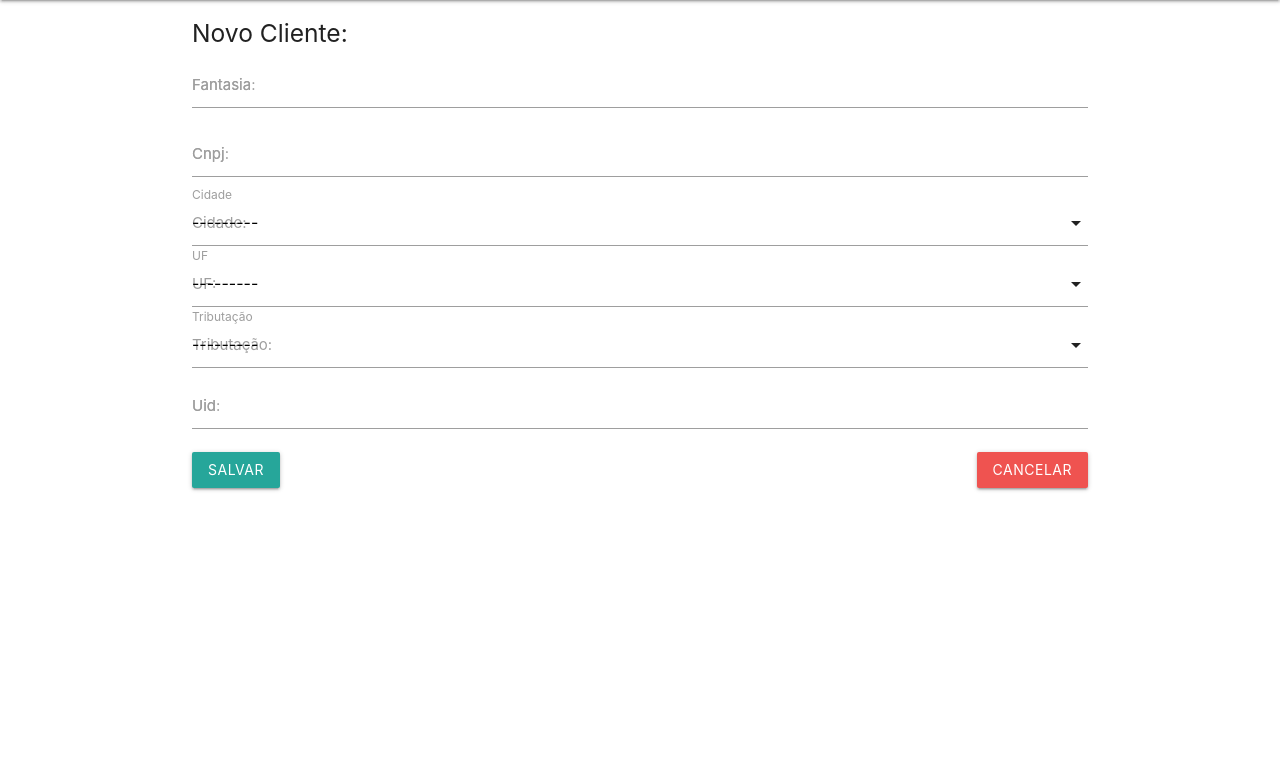
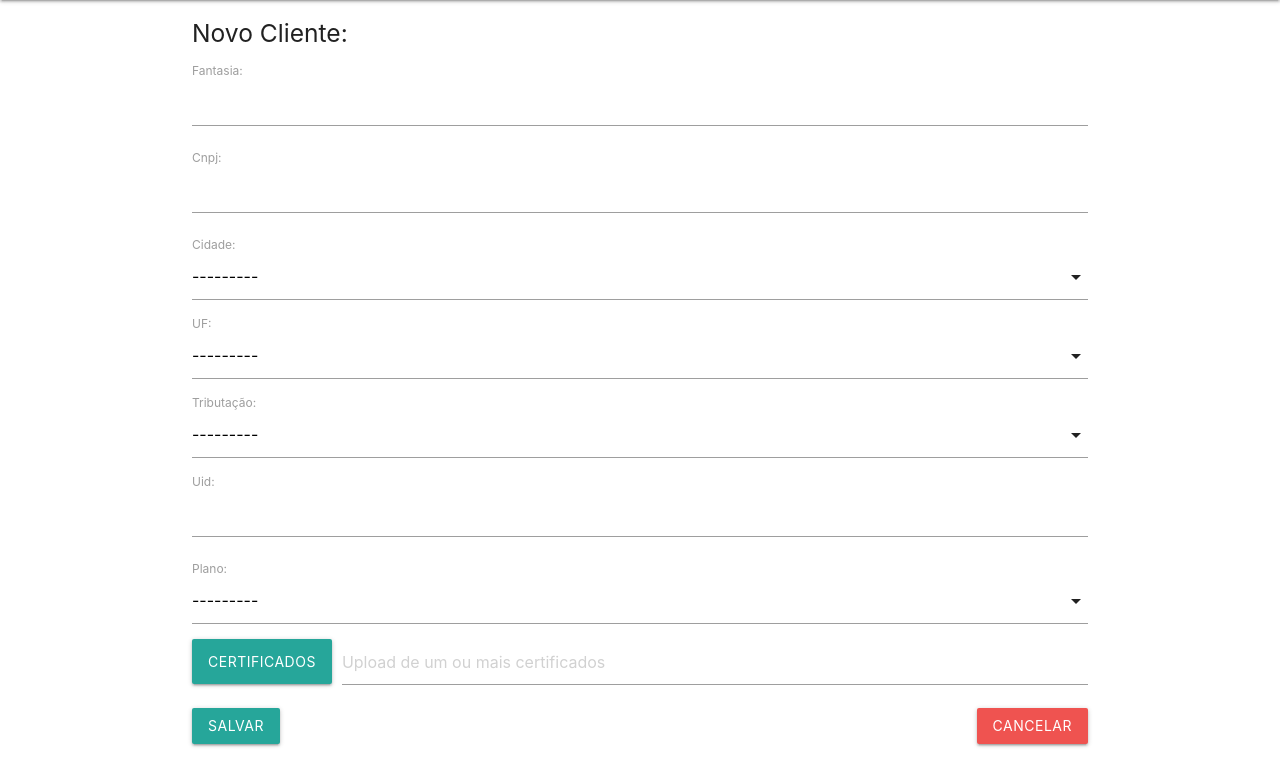
Before and after one commit to JulianoAlexGomes/helpwise, a Django app: page /cliente/novo/ in a window 1280 px wide. Shown: the part 64-823 px from the top of the page. Before the commit the page ends 555 px from the top, so only its background shows below. Run offline with Django 3.2, Linux system fonts and the light colour scheme; data that the repository does not hold is empty.

Commit message:
updating

```diff
--- a/tiqt/apps/core/forms.py
+++ b/tiqt/apps/core/forms.py
@@ -16,6 +16,7 @@ class ClienteForm(forms.ModelForm):
                     'uf',
                     'tributacao',
                     'uid',
+                    'plano',
                 ]
         widgets = {
             'fantasia': forms.TextInput(attrs={'id': 'id_fantasia'}),
@@ -24,6 +25,7 @@ class ClienteForm(forms.ModelForm):
             'uf': forms.TextInput(attrs={'id': 'id_uf'}),
             'tributacao': forms.TextInput(attrs={'id': 'id_tributacao'}),
             'uid': forms.TextInput(attrs={'id': 'id_uid'}),
+            'plano': forms.Select(attrs={'id': 'id_plano'}),
         }
 
 class TicketForm(forms.ModelForm):
--- a/tiqt/apps/core/models.py
+++ b/tiqt/apps/core/models.py
@@ -71,6 +71,12 @@ class Situacao(models.Model):
     def __str__(self):
         return self.descricao
 
+class Plano(models.Model):
+    descricao = models.CharField(max_length=50, null=True, blank=True)
+
+    def __str__(self):
+        return self.descricao
+
 
 class Cliente(models.Model):
     razao_social = models.CharField(max_length=120, null=True, blank=True)
@@ -94,6 +100,8 @@ class Cliente(models.Model):
     motivo_inativacao = models.TextField(null=True, blank=True)
     data_inativacao = models.DateTimeField(null=True, blank=True)
     uid = models.CharField(max_length=120, null=True, blank=True)
+    certificado_digital = models.FileField(upload_to='certificados/', null=True, blank=True, default=None)
+    plano = models.ForeignKey(Plano, on_delete=models.PROTECT, null=True, blank=True)
 
     def __str__(self):
         return f"{self.fantasia or ''} - {self.cidade or ''}/{self.uf or ''}"
@@ -209,7 +217,7 @@ class Comentario(models.Model):
     ticket = models.ForeignKey(Ticket, on_delete=models.CASCADE, related_name="comentarios")
     texto = models.TextField()
     proximo_contato = models.DateTimeField(null=True, blank=True)
-    tipo = models.ForeignKey(TipoAcao, on_delete=models.PROTECT, null=True, blank=True)
+    tipo = models.ForeignKey(TipoAcao, on_delete=models.PROTECT, null=True, blank=True, default=1)
     criado_em = models.DateTimeField(auto_now_add=True)
     autor = models.ForeignKey(User, on_delete=models.CASCADE)
 
@@ -240,3 +248,11 @@ class ComentarioImagem(models.Model):
 
     def __str__(self):
         return f"Imagem ({self.imagem.name})"
+
+class CertificadoCliente(models.Model):
+    cliente = models.ForeignKey(Cliente, on_delete=models.CASCADE, related_name='certificados')
+    arquivo = models.FileField(upload_to='clientes_certificados/')
+    criado_em = models.DateTimeField(auto_now_add=True)
+
+    def __str__(self):
+        return f"Arquivo ({self.arquivo.name})"
--- a/tiqt/apps/core/tables.py
+++ b/tiqt/apps/core/tables.py
@@ -12,6 +12,6 @@ class TicketTable(Table):
     class Meta:
         model = Ticket
         template_name = 'django_tables2/table.html'
-        fields = ('id', 'atendente', 'titulo', 'prioridade', 'cliente', 'responsavel')
+        fields = ('id', 'atendente', 'titulo', 'tipo', 'prioridade', 'cliente', 'responsavel')
         attrs = {'class': 'striped responsive-table'}
         paginate_by = None
--- a/tiqt/apps/core/templates/core/cliente_form.html
+++ b/tiqt/apps/core/templates/core/cliente_form.html
@@ -3,28 +3,36 @@
 
 {% block content %}
 <h5>{% if object %}Editar Cliente:{% else %}Novo Cliente:{% endif %}</h5>
-<form method="post"> {% csrf_token %}
-    {% for field in form %}
-        <div class="input-field">
-            {{ field.label_tag }}
-            {{ field }}
-            {% if field.value %}
-                <label for="{{ field.id_for_label }}" class="active">{{ field.label }}</label>
-            {% else %}
-                <label for="{{ field.id_for_label }}">{{ field.label }}</label>
-            {% endif %}
-            {% if field.help_text %}
-                <small class="form-text text-muted">{{ field.help_text }}</small>
-            {% endif %}
-            {% for error in field.errors %}
-                <div class="error">{{ error }}</div>
-            {% endfor %}
+<form method="post" enctype="multipart/form-data"> {% csrf_token %}
+    {{ form.as_p }}
+    <div class="file-field input-field">
+        <div class="btn">
+            <span>Certificados</span>
+            <input type="file" name="certificados" multiple>
         </div>
-    {% endfor %}
+        <div class="file-path-wrapper">
+            <input class="file-path validate" type="text" placeholder="Upload de um ou mais certificados">
+        </div>
+    </div>
     <button class="btn" type="submit">Salvar</button>
     {% if object %}
         <a href="{% url 'cliente_delete' object.pk %}" class="btn right red lighten-1">Excluir</a>
     {% endif %}
     <a href="{% url 'cliente_list' %}" class="btn right red lighten-1">Cancelar</a>
 </form>
+
+{% if object and object.certificados.exists %}
+    <h5>Certificados:</h5>
+    <ul>
+        {% for certificado in object.certificados.all %}
+            <li>
+                <a href="{{ certificado.arquivo.url }}" download>{{ certificado.arquivo.name }}</a>
+                <form method="post" action="{% url 'certificado_delete' certificado.pk %}" style="display:inline;">
+                    {% csrf_token %}
+                    <button type="submit" class="btn red">Excluir</button>
+                </form>
+            </li>
+        {% endfor %}
+    </ul>
+{% endif %}
 {% endblock content %}
--- a/tiqt/apps/core/templates/core/cliente_list.html
+++ b/tiqt/apps/core/templates/core/cliente_list.html
@@ -27,7 +27,10 @@
             <td>{{ cliente.uf }}</td>
             <td>{{ cliente.tributacao }}</td>
             <td>
-                <a href="{% url 'cliente_update' cliente.pk %}"><i class="material-icons center">edit</i>
+                <a href="{% url 'cliente_update' cliente.pk %}"><i class="material-icons center">edit</i></a>
+                {% if cliente.certificado_digital %}
+                    <a href="{% url 'cliente_certificado' cliente.id %}" class="btn blue">📥 Certificado</a>
+                {% endif %}
             </td>
         </tr>
         {% endfor %}
--- a/tiqt/apps/core/views.py
+++ b/tiqt/apps/core/views.py
@@ -9,13 +9,13 @@ from django.utils.decorators import method_decorator
 from django.views.decorators.csrf import csrf_protect
 from django.views.decorators.cache import never_cache
 from django.shortcuts import reverse, render, resolve_url, get_object_or_404, redirect
-from django.http import HttpResponseRedirect
+from django.http import HttpResponseRedirect, HttpResponse, Http404
 from django.urls import reverse_lazy
 from django_tables2 import SingleTableMixin
 from tiqt.apps.core.models import Ticket, Comentario
 from tiqt.apps.core.tables import TicketTable
 from .forms import TicketForm, ClienteForm, TicketCloseForm, ComentarioForm
-from .models import Cliente, Ticket, Solucao, ComentarioArquivo, ComentarioImagem
+from .models import Cliente, Ticket, Solucao, ComentarioArquivo, ComentarioImagem, CertificadoCliente
 from .filters import TicketFilterForm
 from datetime import datetime
 import tiqt.settings as settings
@@ -121,6 +121,16 @@ def apply_filters(queryset, form):
             queryset = queryset.filter(solucao__criado_em__lte=solucao_criado_em_fim)
 
     return queryset
+
+def download_certificado(request, cliente_id):
+    cliente = get_object_or_404(Cliente, id=cliente_id)
+    file_path = cliente.certificado_digital.path
+    if os.path.exists(file_path):
+        with open(file_path, 'rb') as fh:
+            response = HttpResponse(fh.read(), content_type="application/octet-stream")
+            response['Content-Disposition'] = 'inline; filename=' + os.path.basename(file_path)
+            return response
+    raise Http404
 
 
 class MyTicketsView(LoginRequiredMixin, SingleTableMixin, TemplateView):
@@ -429,11 +439,34 @@ class ClienteCreateView(CreateView):
     template_name = 'core/cliente_form.html'
     success_url = reverse_lazy('cliente_list')
 
+    def form_valid(self, form):
+        response = super().form_valid(form)
+        cliente = form.instance
+        certificados = self.request.FILES.getlist('certificados')
+        for certificado in certificados:
+            CertificadoCliente.objects.create(cliente=cliente, arquivo=certificado)
+        return response
+
 class ClienteUpdateView(UpdateView):
     model = Cliente
     form_class = ClienteForm
     template_name = 'core/cliente_form.html'
     success_url = reverse_lazy('cliente_list')
+
+    def form_valid(self, form):
+        response = super().form_valid(form)
+        cliente = form.instance
+        certificados = self.request.FILES.getlist('certificados')
+        for certificado in certificados:
+            CertificadoCliente.objects.create(cliente=cliente, arquivo=certificado)
+        return response
+
+class CertificadoDeleteView(LoginRequiredMixin, View):
+    def post(self, request, pk):
+        certificado = get_object_or_404(CertificadoCliente, pk=pk)
+        cliente_id = certificado.cliente.id
+        certificado.delete()
+        return redirect('cliente_update', pk=cliente_id)
 
 class ClienteDeleteView(LoginRequiredMixin, DeleteView):
     model = Cliente
--- a/tiqt/urls.py
+++ b/tiqt/urls.py
@@ -4,7 +4,7 @@ from django.contrib.auth import views as auth_views
 from tiqt.apps.core import views
 from django.conf import settings
 from django.conf.urls.static import static
-from tiqt.apps.core.views import excluir_arquivo
+from tiqt.apps.core.views import excluir_arquivo, download_certificado, CertificadoDeleteView
 
 urlpatterns = [
     path('', views.HomeView, name='home'),
@@ -25,6 +25,8 @@ urlpatterns = [
     path('clientes/', views.ClienteListView.as_view(), name='cliente_list'),
     path('cliente/novo/', views.ClienteCreateView.as_view(), name='cliente_create'),
     path('cliente/<int:pk>/editar/', views.ClienteUpdateView.as_view(), name='cliente_update'),
+    path('cliente/<int:cliente_id>/download/', download_certificado, name='cliente_certificado'),
+    path('certificado/<int:pk>/delete/', CertificadoDeleteView.as_view(), name='certificado_delete'),
     path('cliente/<int:pk>/delete/', views.ClienteDeleteView.as_view(), name='cliente_delete'),
     path('login/', auth_views.LoginView.as_view(redirect_authenticated_user=True),name='login'),
     path('logout', auth_views.LogoutView.as_view(), name='logout'),
```
Also changed, not shown: tiqt/apps/core/templates/core/ticket_detail.html (+7 -3 lines), tiqt/settings.py (+4 -4 lines), tiqt/apps/core/migrations/0007_cliente_certificado_digital_alter_comentario_tipo.py (added), tiqt/apps/core/migrations/0008_certificadocliente.py (added), tiqt/apps/core/migrations/0009_plano_cliente_plano.py (added), tiqt/apps/core/migrations/0010_cliente_plano.py (added).
